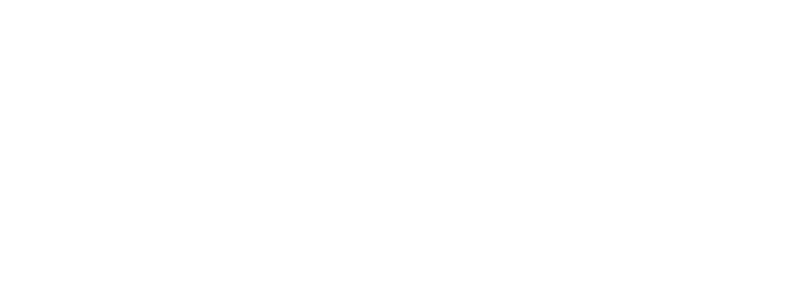
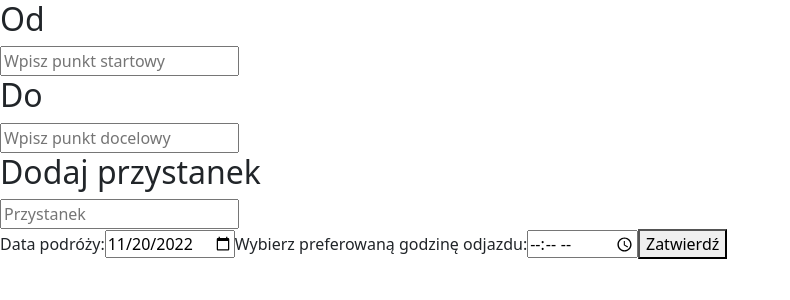
Before and after one commit to teawithsand/compo-project-two, a React (Create React App) app in the folder frontend/: page /form in a window 1280 px wide. Shown: the top 300 px of the page, without its empty margins (0-790 px from the left). Built offline with nearby package versions, Linux system fonts and the light colour scheme.

Commit message:
formularz /form

```diff
--- a/frontend/src/App.js
+++ b/frontend/src/App.js
@@ -2,6 +2,7 @@ import './App.scss'
 import ReactDOM from 'react-dom/client'
 import { BrowserRouter, Routes, Route } from 'react-router-dom'
 import HomePage from './pages/HomePage'
+import MyForm from './pages/FormPage'
 
 function App() {
     return (
@@ -9,7 +10,7 @@ function App() {
             <BrowserRouter>
                 <Routes>
                     <Route path="/" element={<HomePage />}></Route>
-                    <Route path="/form" element={<div />}></Route>
+                    <Route path="/form" element={<MyForm />}></Route>
                 </Routes>
             </BrowserRouter>
         </>
--- /dev/null
+++ b/frontend/src/pages/FormPage.js
@@ -0,0 +1,55 @@
+import { Form, Field } from 'react-final-form'
+function onSubmit(){
+    console.log("working")
+}
+function validate(){
+    console.log("definitely working")
+}
+
+const MyForm = () => (
+  <Form
+  onSubmit={onSubmit}
+    validate={validate}
+    render={({ handleSubmit }) => (
+      <form onSubmit={handleSubmit}>
+        <h2>Od</h2>
+        <div>
+
+          <Field name="Od" component="input" placeholder="Wpisz punkt startowy" />
+        </div>
+        <h2>Do</h2>
+        <Field name="Do">
+          {({ input, meta }) => (
+            <div>
+              <input type="text" {...input} placeholder="Wpisz punkt docelowy" />
+              {meta.touched && meta.error && <span>{meta.error}</span>}
+            </div>
+          )}
+        </Field>
+        <h2>Dodaj przystanek</h2>
+        <Field name="przystanek">
+          {({ input, meta }) => (
+            <div>
+              <input type="text" {...input} placeholder="Przystanek" />
+              {meta.touched && meta.error && <span>{meta.error}</span>}
+            </div>
+          )}
+        </Field>
+
+    <label for="start">Data podróży:</label>
+    <input type="date" id="start" name="trip-start"
+       value="2022-11-20"
+       min="2022-11-19" max="2025-12-31">
+
+        </input>
+        <label for="appt">Wybierz preferowaną godzinę odjazdu:</label>
+
+    <input type="time" id="appt" name="appt"
+        min="00:00" max="24:00" required></input>
+        <button type="zatwierdz">Zatwierdź</button>
+      </form>
+    )}
+  />
+)
+
+export default MyForm
```
